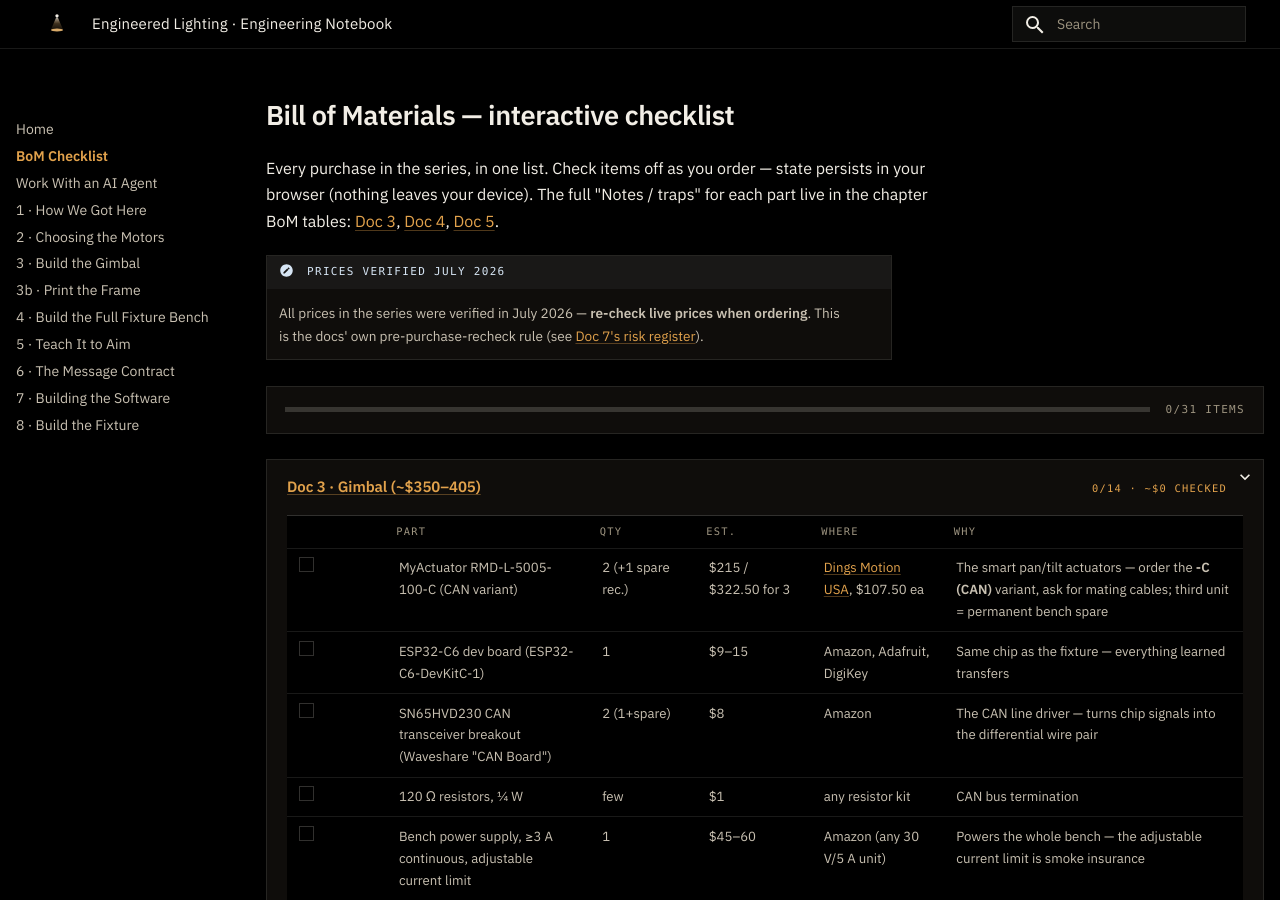
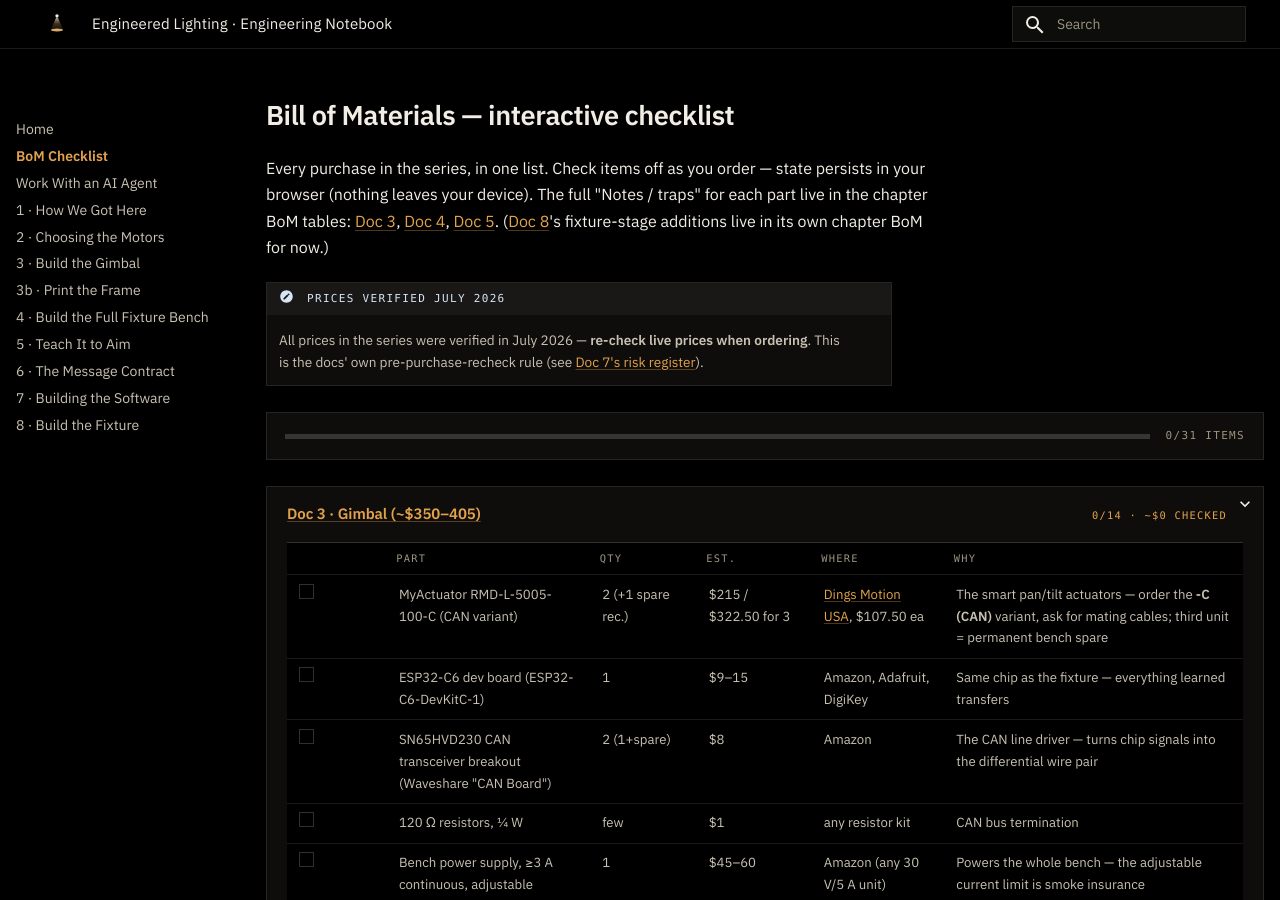
Before and after one commit to hooterjackson/engineered-lighting-site, an MkDocs documentation site: the page built from docs/bom-checklist.md, in a window 1280 px wide and 900 px high. Built offline with MkDocs 1.6.1 and Material for MkDocs 9.7.7, drawn with Linux system fonts in a browser that asks for light colours.

Commit message:
BoM checklist: note that Doc 8's additions live in its chapter for now
Folding the fixture-stage items into the interactive checklist touches
localStorage IDs and progress totals, so it gets its own careful edit
later; until then the pointer keeps the site honest.

Co-Authored-By: Claude Fable 5 <noreply@anthropic.com>
Claude-Session: https://claude.ai/code/session_01DjSsWY9rGfwYWWb69x42GA

```diff
--- a/docs/bom-checklist.md
+++ b/docs/bom-checklist.md
@@ -7,7 +7,7 @@ hide:
 
 # Bill of Materials — interactive checklist
 
-Every purchase in the series, in one list. Check items off as you order — state persists in your browser (nothing leaves your device). The full "Notes / traps" for each part live in the chapter BoM tables: [Doc 3](03-build-the-gimbal.md), [Doc 4](04-full-fixture-bench.md), [Doc 5](05-teach-it-to-aim.md).
+Every purchase in the series, in one list. Check items off as you order — state persists in your browser (nothing leaves your device). The full "Notes / traps" for each part live in the chapter BoM tables: [Doc 3](03-build-the-gimbal.md), [Doc 4](04-full-fixture-bench.md), [Doc 5](05-teach-it-to-aim.md). ([Doc 8](08-build-the-fixture.md)'s fixture-stage additions live in its own chapter BoM for now.)
 
 !!! note "Prices verified July 2026"
     All prices in the series were verified in July 2026 — **re-check live prices when ordering**. This is the docs' own pre-purchase-recheck rule (see [Doc 7's risk register](07-building-the-software.md)).
```
